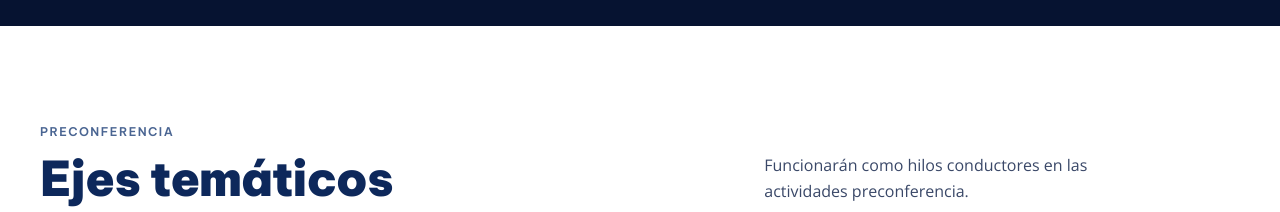
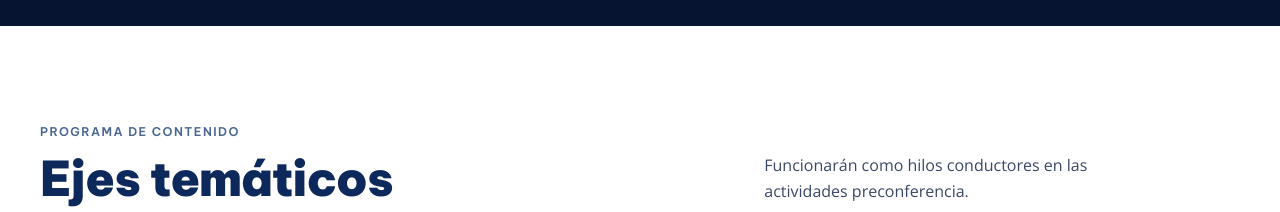
Before and after one commit to marcmaceira/adpupr, a Next.js app: page /conferencia in a window 1280 px wide. Shown: the part 2680-2892 px from the top of the page. Built offline with nearby package versions, Linux system fonts and the light colour scheme; no server answers.

Commit message:
fix: restore conference content label

```diff
--- a/src/app/conferencia/page.tsx
+++ b/src/app/conferencia/page.tsx
@@ -320,7 +320,7 @@ export default function ConferenciaPage() {
           <div className="mx-auto max-w-[1200px]">
             <div className="mb-12 grid gap-5 md:grid-cols-2 md:items-end">
               <div>
-                <p className="eyebrow mb-3">Preconferencia</p>
+                <p className="eyebrow mb-3">Programa de contenido</p>
                 <h2 className="h-section text-primary">Ejes tem&aacute;ticos</h2>
               </div>
               <p className="max-w-[52ch] text-text-muted md:justify-self-end">
```
